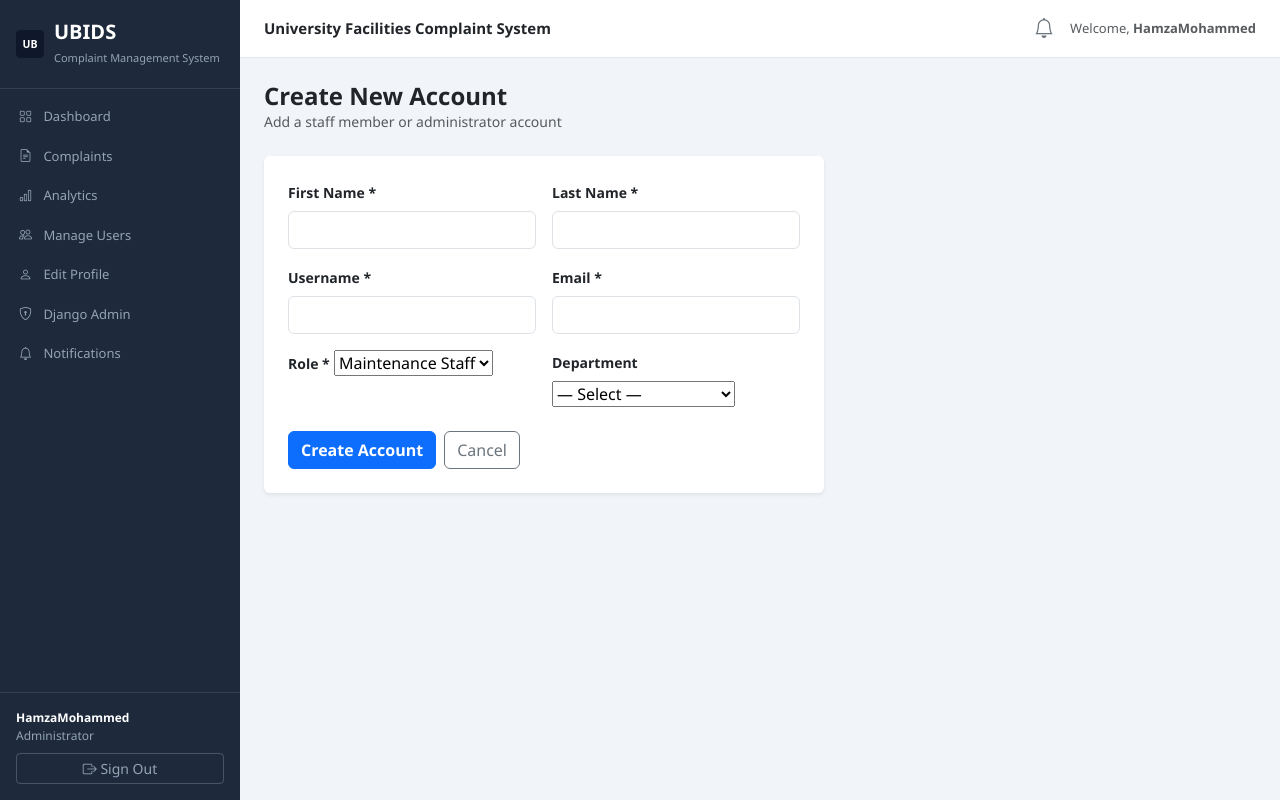
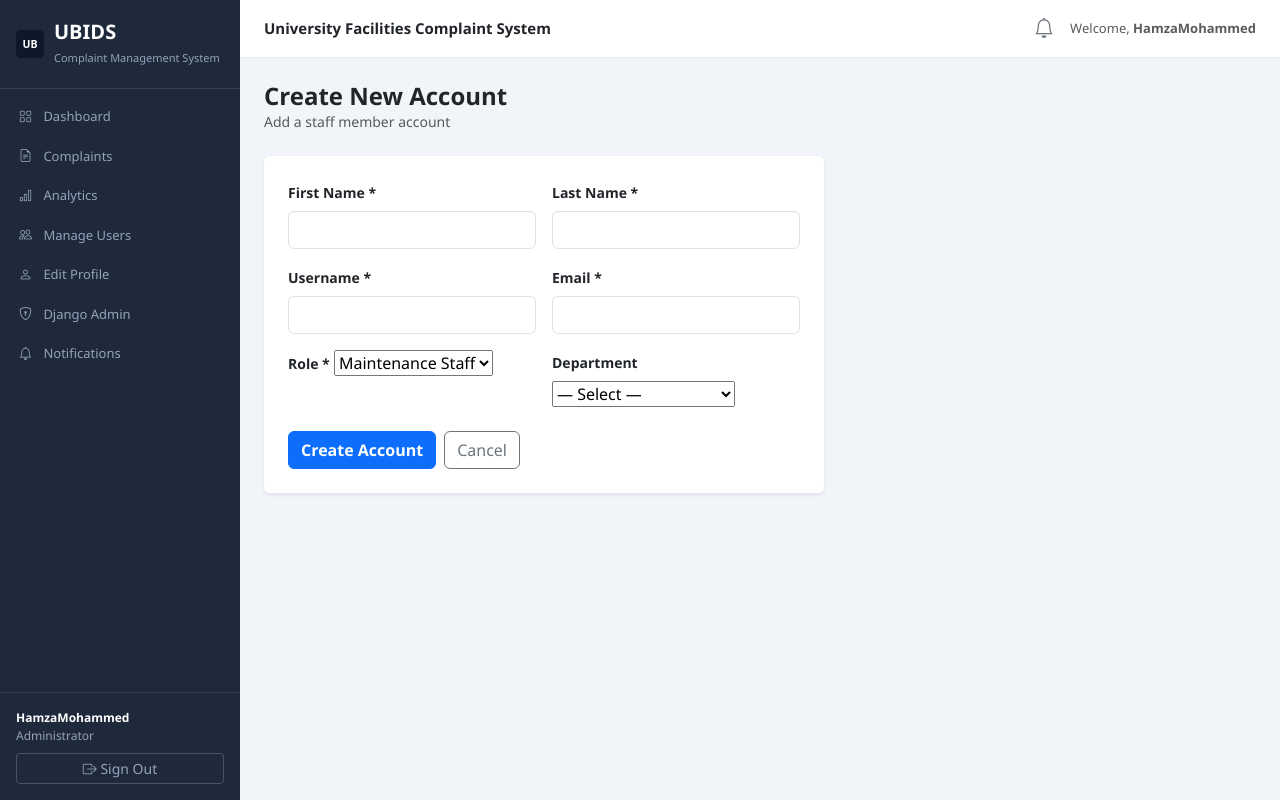
Before and after one commit to hamzamohammedabdullah/University-Complaint-Management-System-for-University-Facilities, a Django app: page /accounts/users/create/ in a window 1280 px wide. Run offline with Django 5.2, Linux system fonts and the light colour scheme; a user stored in the database is signed in.

Commit message:
Frontend tweaks

```diff
--- a/templates/accounts/admin_users.html
+++ b/templates/accounts/admin_users.html
@@ -9,7 +9,7 @@
   </div>
   <div class="d-flex gap-2">
     <a href="{% url 'create_user' %}" class="btn btn-outline-secondary d-none d-md-inline">
-      <i class="bi bi-person-plus me-1"></i> Add Staff/Admin
+      <i class="bi bi-person-plus me-1"></i> Add Staff
     </a>
     <a href="{% url 'register' %}" class="btn btn-primary d-none d-md-inline">
       <i class="bi bi-person-plus-fill me-1"></i> Create User
--- a/templates/accounts/create_user.html
+++ b/templates/accounts/create_user.html
@@ -4,7 +4,7 @@
 {% block content %}
 <div class="mb-4">
   <h4 class="fw-bold mb-0">Create New Account</h4>
-  <p class="text-muted small">Add a staff member or administrator account</p>
+  <p class="text-muted small">Add a staff member account</p>
 </div>
 
 <div class="card border-0 shadow-sm" style="max-width:560px;">
```
